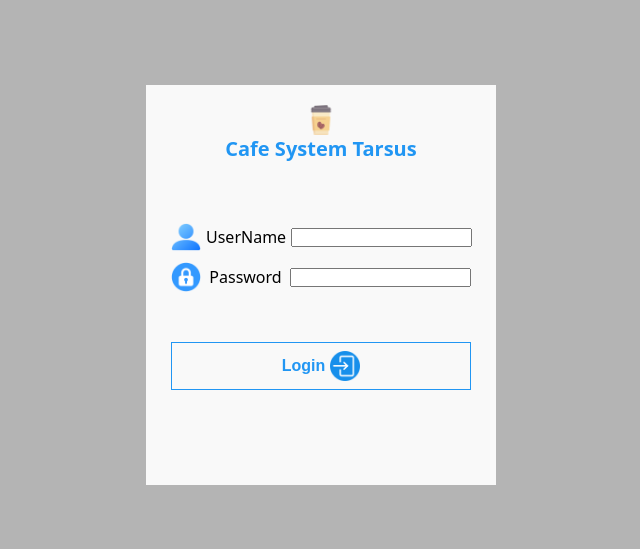
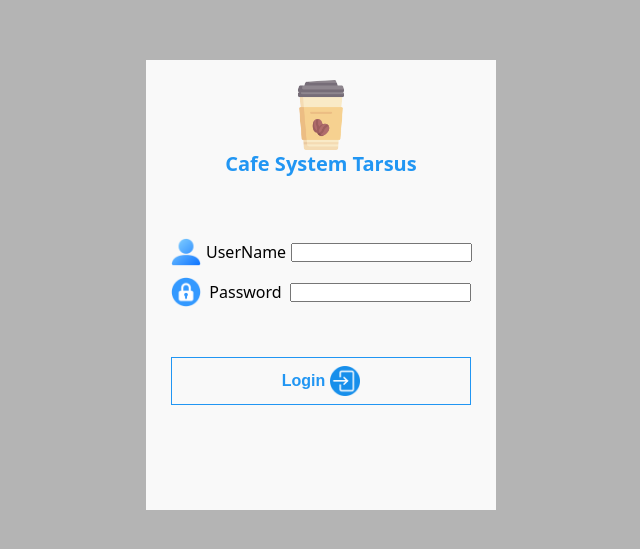
Before and after one commit to AhmedSukary/anrukicafetarsus, a plain HTML site: page login.html in a window 1280 px wide. Shown: the part 115-664 px from the top of the page, without its empty margins (319-959 px from the left). Drawn offline with Linux system fonts and the light colour scheme.

Commit message:
Update login.css

```diff
--- a/CSS/login.css
+++ b/CSS/login.css
@@ -1,7 +1,7 @@
 .login {
     position: absolute;
     width: 350px;
-    height: 400px;
+    height: 450px;
     background-color: var(--bg-light);
     top: 50%;
     left: 50%;
@@ -11,6 +11,10 @@
     flex-direction: column;
     align-items: center;
     padding-top: 20px;
+}
+
+.logo {
+    width: 70px;
 }
 
 .title {
```
